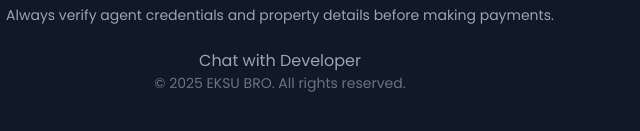
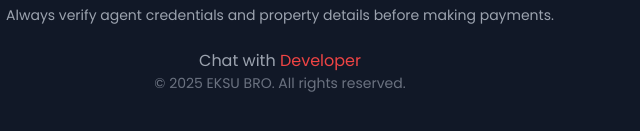
Before and after one commit to Phemmy08/EksuBroAppartments, a plain HTML site: page index.html in a window 1280 px wide. Shown: the part 9478-9609 px from the top of the page, 360-1000 px from the left. Drawn offline with nearby package versions, Linux system fonts and the light colour scheme.

Commit message:
Changed dev color

```diff
--- a/index.html
+++ b/index.html
@@ -606,7 +606,7 @@
             <h3 class="text-3xl font-black mb-4 gradient-text">✨ EKSU BRO</h3>
             <p class="text-lg mb-2">EKSU BRO Campus Connect 🎓</p>
             <p class="text-gray-400 text-sm mb-6">Always verify agent credentials and property details before making payments.</p>
-            <p class="text-gray-400 underline-offset-0 ">Chat with <a class="hover:text-fuchsia-600" href="https://wa.me/2348109972243">Developer</a></p>
+            <p class="text-gray-400 underline-offset-0 ">Chat with <a class="text-red-500 hover:text-fuchsia-600 " href="https://wa.me/2348109972243">Developer</a></p>
             <p class="text-sm text-gray-500">&copy; 2025 EKSU BRO. All rights reserved.</p>
         </div>
     </footer>
```
